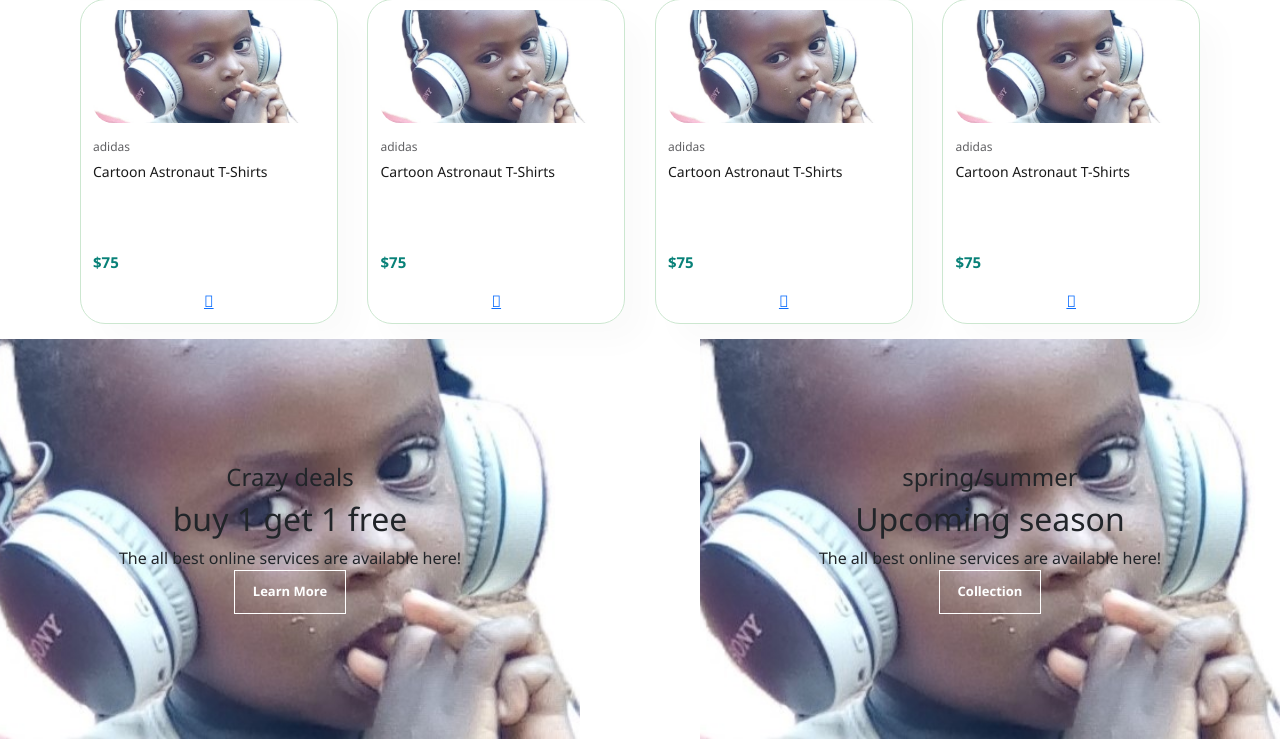
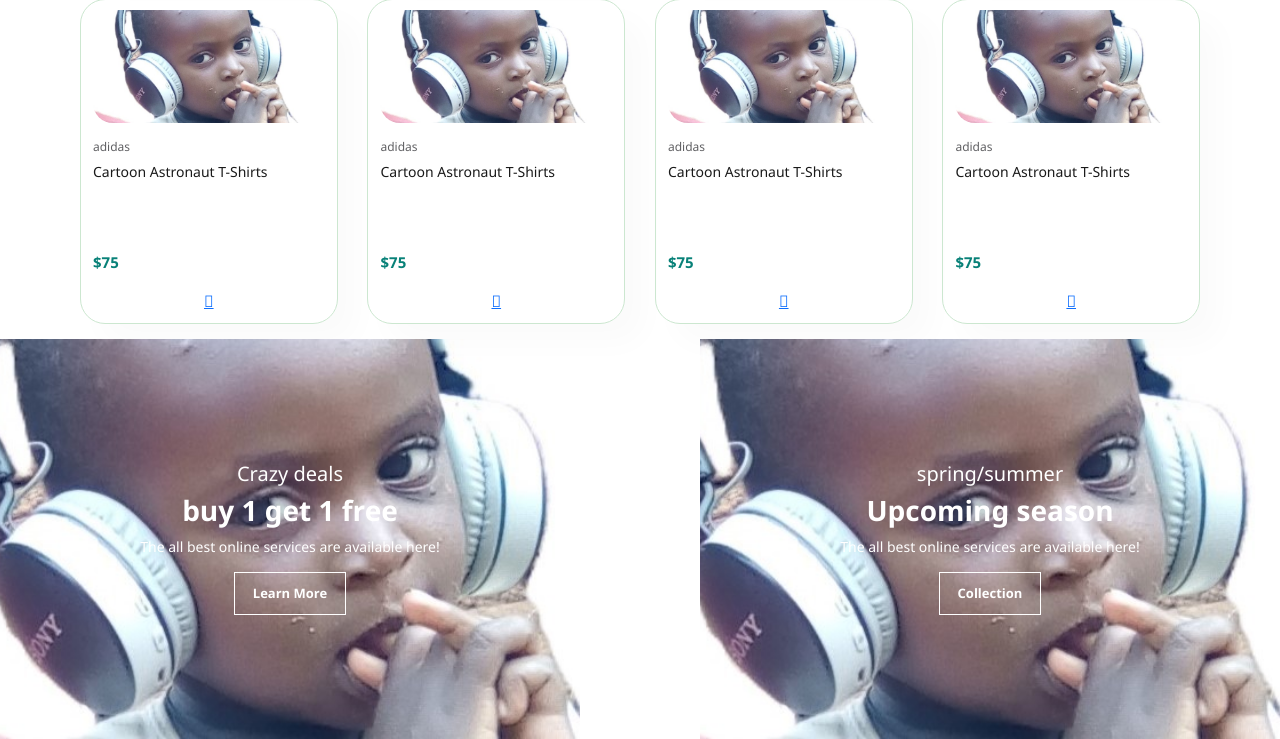
Before and after one commit to Ndaziramiyep/Umurava-online-learning-project, a PHP site: page /Html/Index.html in a window 1280 px wide. Shown: the part 2614-3353 px from the top of the page. Run offline with PHP 8.4, Linux system fonts and the light colour scheme.

Commit message:
finalizing sm-banner section

```diff
--- a/Frontend/css/style.css
+++ b/Frontend/css/style.css
@@ -279,6 +279,22 @@ border-radius: 20px;
 #sm-banner .banner-box2{
     background-image: url("../img/Isimbi1.jpg");
 }
+#sm-banner h4{
+    color: #fff;
+    font-size: 20px;
+    font-weight: 300;
+}
+#sm-banner h2{
+    color: #fff;
+    font-size: 28px;
+    font-weight: 800;
+}
+#sm-banner span{
+    color: #fff;
+    font-size: 14px;
+    font-weight: 500;
+    padding-bottom: 15px;
+}
 
 #sm-banner .banner-box:hover button {
     background: #088178;
```
